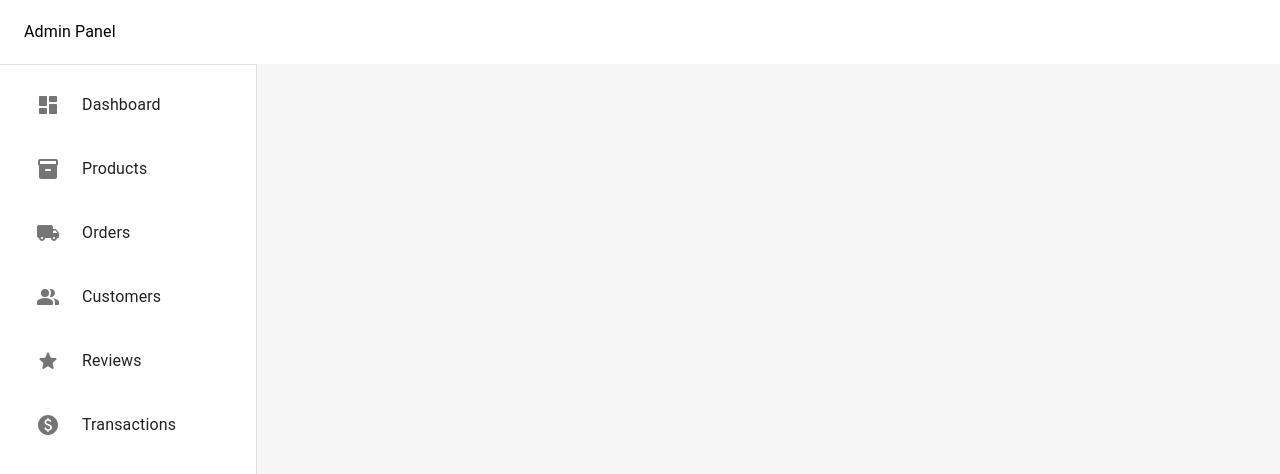
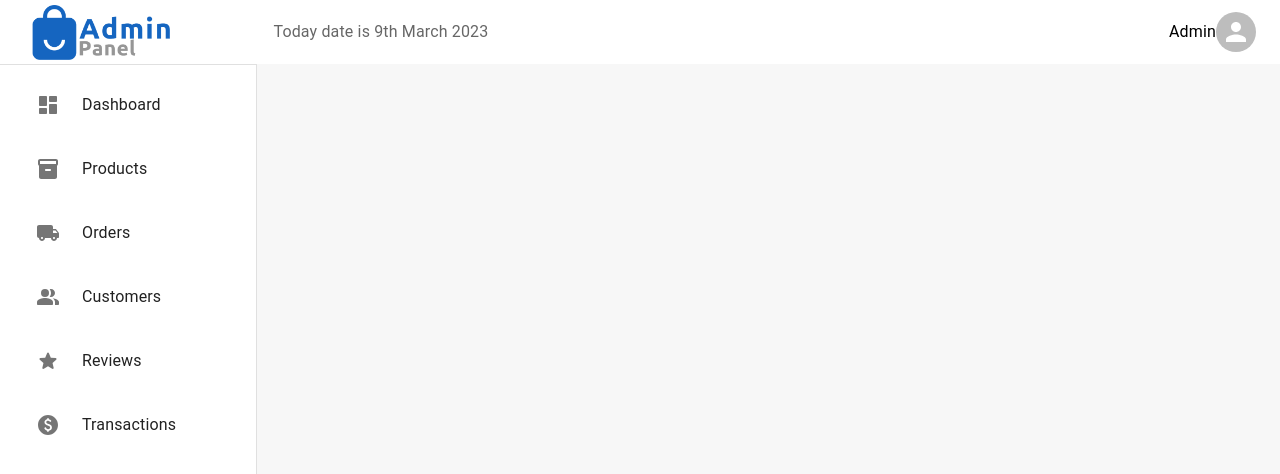
Before and after one commit to alee-anwar/Nakamura-Super-Store, a React (Create React App) app in the folder admin/: page / in a window 1280 px wide. Shown: the top 474 px of the page. Built offline with nearby package versions, Linux system fonts and the light colour scheme.

Commit message:
Update Appbar.js

```diff
--- a/admin/src/components/Appbar.js
+++ b/admin/src/components/Appbar.js
@@ -1,16 +1,40 @@
-import { AppBar, Toolbar, Typography } from '@mui/material'
-import React from 'react'
+import { AppBar, Toolbar, Typography } from "@mui/material";
+import { Box } from "@mui/system";
+import React from "react";
+import Logo from "../assets/admin-logo.png";
+import { format } from "date-fns";
+import Avatar from "@mui/material/Avatar";
 
 const Appbar = () => {
+  const appbarStyles = {
+    logo: {
+      height: 55,
+      paddingLeft: 1,
+    },
+    date: {
+      paddingLeft: 13,
+      flexGrow: 1
+    },
+  };
   return (
-    <AppBar color='inherit' elevation={0} position='fixed'>
-        <Toolbar>
-            <Typography>
-                Admin Panel
-            </Typography>
-        </Toolbar>
+    <AppBar color="inherit" elevation={0} position="fixed">
+      <Toolbar>
+        <Box
+          component="img"
+          sx={appbarStyles.logo}
+          alt="Admin logo"
+          src={Logo}
+        />
+        <Typography sx={appbarStyles.date} color="textSecondary">
+          Today date is {format(new Date(), 'do MMMM Y')}
+        </Typography>
+        <Typography>
+          Admin
+        </Typography>
+        <Avatar/>
+      </Toolbar>
     </AppBar>
-  )
-}
+  );
+};
 
-export default Appbar
+export default Appbar;
```
